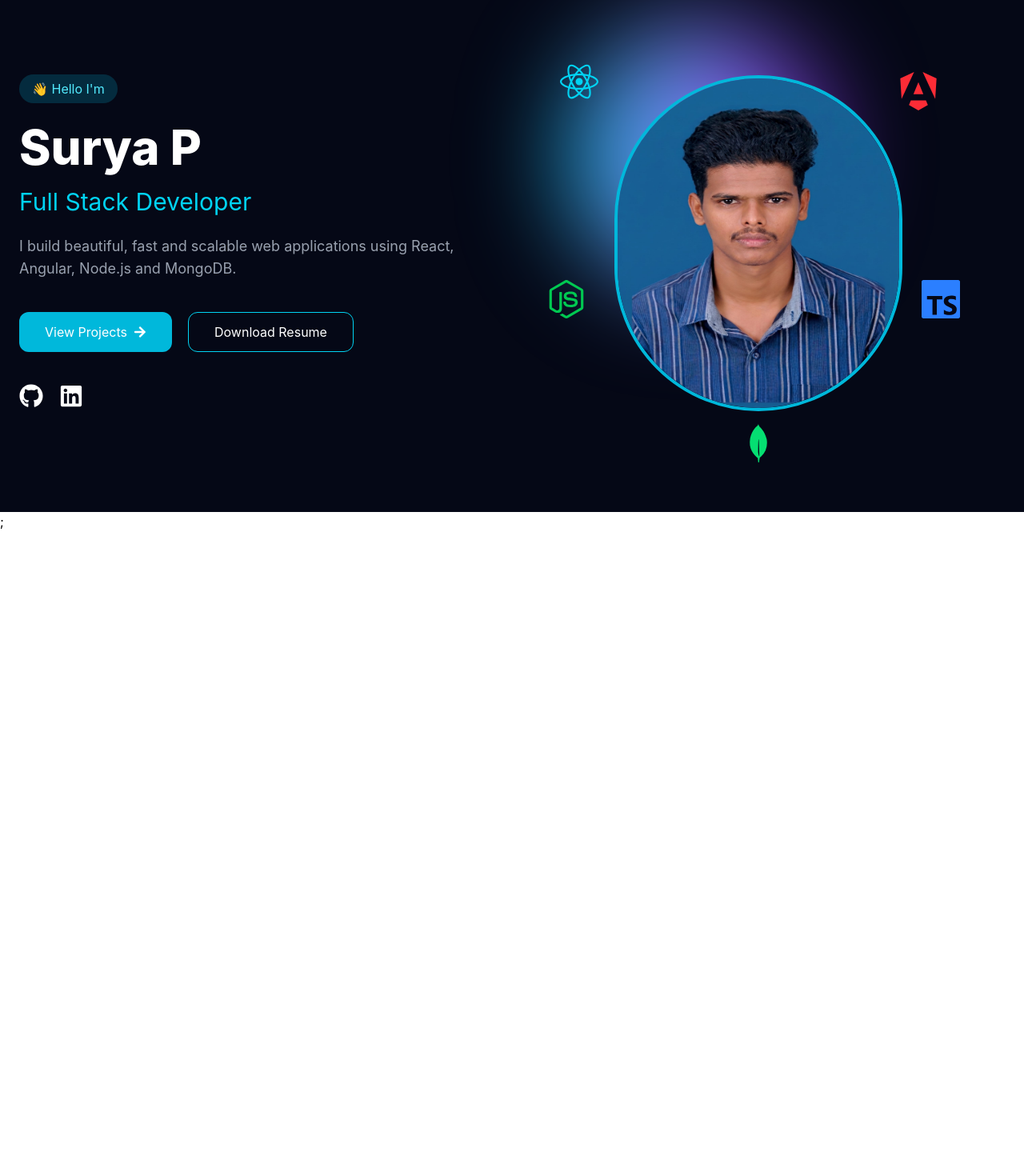
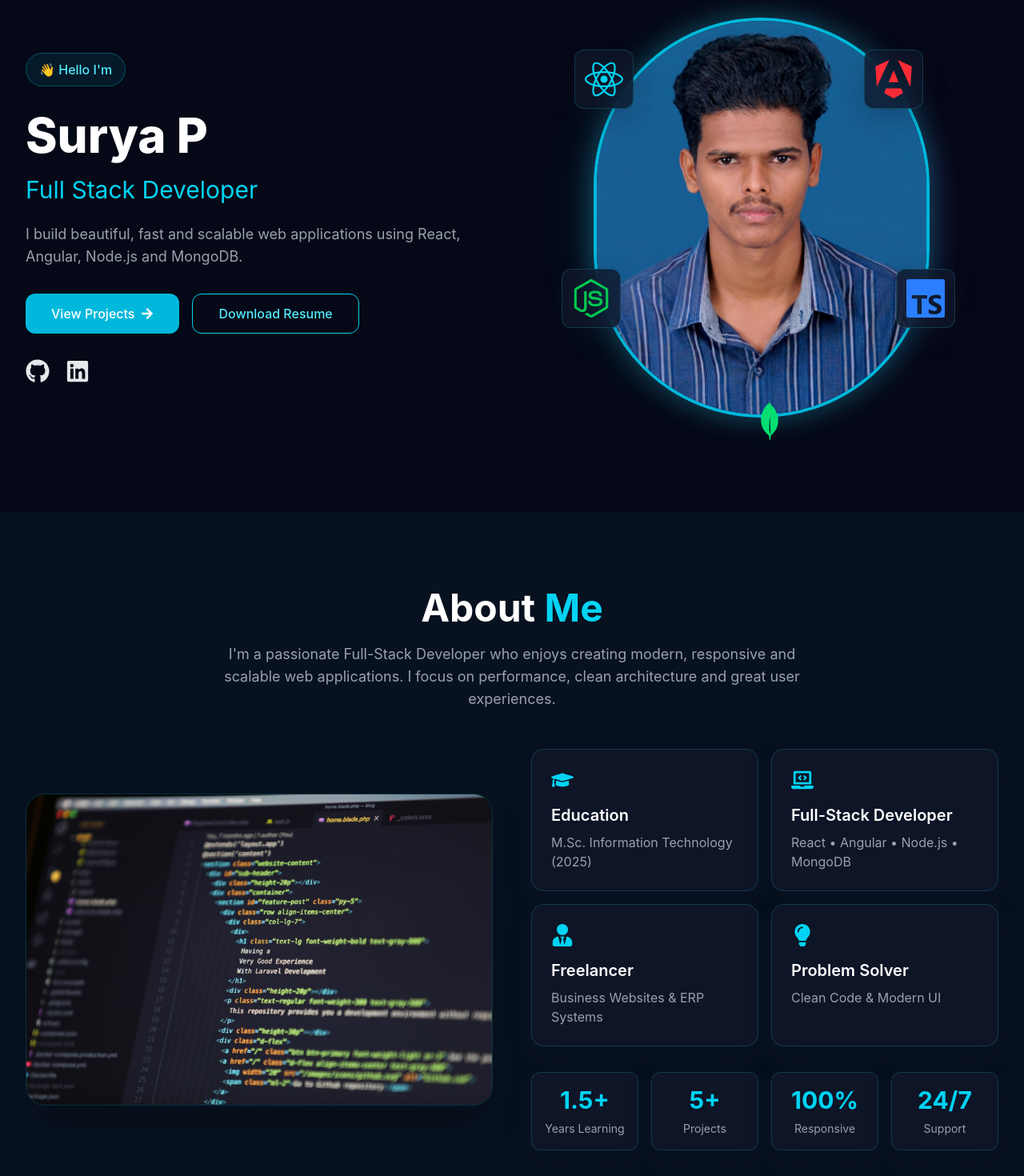
Before and after one commit to surya-jsdev/Portfolio, a React (Vite) app in the folder Portfolio/: page / in a window 1280 px wide. Shown: the part 160-1630 px from the top of the page at 80% size. Before the commit the page ends 824 px from the top, so only its background shows below. Built offline with nearby package versions, Linux system fonts and the light colour scheme.

Commit message:
About Page Created

```diff
--- a/Portfolio/src/App.css
+++ b/Portfolio/src/App.css
@@ -1,184 +1,52 @@
-.counter {
-  font-size: 16px;
-  padding: 5px 10px;
-  border-radius: 5px;
-  color: var(--accent);
-  background: var(--accent-bg);
-  border: 2px solid transparent;
-  transition: border-color 0.3s;
-  margin-bottom: 24px;
+:root {
+  font-family: Inter, system-ui, -apple-system, BlinkMacSystemFont, "Segoe UI", sans-serif;
+  line-height: 1.5;
+  font-weight: 400;
+  color: rgba(255, 255, 255, 0.9);
+  background: #050816;
+  font-synthesis: none;
+  text-rendering: optimizeLegibility;
+  -webkit-font-smoothing: antialiased;
+  -moz-osx-font-smoothing: grayscale;
+}
 
-  &:hover {
-    border-color: var(--accent-border);
+html {
+  scroll-behavior: smooth;
+}
+
+body {
+  margin: 0;
+  min-width: 320px;
+  background: #050816;
+}
+
+* {
+  box-sizing: border-box;
+}
+
+img {
+  display: block;
+  max-width: 100%;
+}
+
+#root {
+  min-height: 100vh;
+}
+
+.glass {
+  background: rgba(15, 23, 42, 0.8);
+  border: 1px solid rgba(34, 211, 238, 0.2);
+  box-shadow: 0 12px 30px rgba(15, 23, 42, 0.25);
+  backdrop-filter: blur(12px);
+  -webkit-backdrop-filter: blur(12px);
+}
+
+@media (max-width: 640px) {
+  html {
+    font-size: 15px;
   }
-  &:focus-visible {
-    outline: 2px solid var(--accent);
-    outline-offset: 2px;
+
+  body {
+    overflow-x: hidden;
   }
 }
-
-.hero {
-  position: relative;
-
-  .base,
-  .framework,
-  .vite {
-    inset-inline: 0;
-    margin: 0 auto;
-  }
-
-  .base {
-    width: 170px;
-    position: relative;
-    z-index: 0;
-  }
-
-  .framework,
-  .vite {
-    position: absolute;
-  }
-
-  .framework {
-    z-index: 1;
-    top: 34px;
-    height: 28px;
-    transform: perspective(2000px) rotateZ(300deg) rotateX(44deg) rotateY(39deg)
-      scale(1.4);
-  }
-
-  .vite {
-    z-index: 0;
-    top: 107px;
-    height: 26px;
-    width: auto;
-    transform: perspective(2000px) rotateZ(300deg) rotateX(40deg) rotateY(39deg)
-      scale(0.8);
-  }
-}
-
-#center {
-  display: flex;
-  flex-direction: column;
-  gap: 25px;
-  place-content: center;
-  place-items: center;
-  flex-grow: 1;
-
-  @media (max-width: 1024px) {
-    padding: 32px 20px 24px;
-    gap: 18px;
-  }
-}
-
-#next-steps {
-  display: flex;
-  border-top: 1px solid var(--border);
-  text-align: left;
-
-  & > div {
-    flex: 1 1 0;
-    padding: 32px;
-    @media (max-width: 1024px) {
-      padding: 24px 20px;
-    }
-  }
-
-  .icon {
-    margin-bottom: 16px;
-    width: 22px;
-    height: 22px;
-  }
-
-  @media (max-width: 1024px) {
-    flex-direction: column;
-    text-align: center;
-  }
-}
-
-#docs {
-  border-right: 1px solid var(--border);
-
-  @media (max-width: 1024px) {
-    border-right: none;
-    border-bottom: 1px solid var(--border);
-  }
-}
-
-#next-steps ul {
-  list-style: none;
-  padding: 0;
-  display: flex;
-  gap: 8px;
-  margin: 32px 0 0;
-
-  .logo {
-    height: 18px;
-  }
-
-  a {
-    color: var(--text-h);
-    font-size: 16px;
-    border-radius: 6px;
-    background: var(--social-bg);
-    display: flex;
-    padding: 6px 12px;
-    align-items: center;
-    gap: 8px;
-    text-decoration: none;
-    transition: box-shadow 0.3s;
-
-    &:hover {
-      box-shadow: var(--shadow);
-    }
-    .button-icon {
-      height: 18px;
-      width: 18px;
-    }
-  }
-
-  @media (max-width: 1024px) {
-    margin-top: 20px;
-    flex-wrap: wrap;
-    justify-content: center;
-
-    li {
-      flex: 1 1 calc(50% - 8px);
-    }
-
-    a {
-      width: 100%;
-      justify-content: center;
-      box-sizing: border-box;
-    }
-  }
-}
-
-#spacer {
-  height: 88px;
-  border-top: 1px solid var(--border);
-  @media (max-width: 1024px) {
-    height: 48px;
-  }
-}
-
-.ticks {
-  position: relative;
-  width: 100%;
-
-  &::before,
-  &::after {
-    content: '';
-    position: absolute;
-    top: -4.5px;
-    border: 5px solid transparent;
-  }
-
-  &::before {
-    left: 0;
-    border-left-color: var(--border);
-  }
-  &::after {
-    right: 0;
-    border-right-color: var(--border);
-  }
-}
--- a/Portfolio/src/App.jsx
+++ b/Portfolio/src/App.jsx
@@ -5,7 +5,8 @@ import Home from './Pages/Home';
 function App() {
   return (
     <>
-    <Home />;
+      <Home />;
+
     </>
   )
 }
--- a/Portfolio/src/Pages/About.tsx
+++ b/Portfolio/src/Pages/About.tsx
@@ -0,0 +1,138 @@
+import { motion } from "framer-motion";
+import {
+    FaGraduationCap,
+    FaLaptopCode,
+    FaUserTie,
+    FaLightbulb,
+} from "react-icons/fa";
+
+const CodingImage = new URL("../assets/Coding_Img.jpg", import.meta.url).href;
+
+const cards = [
+    {
+        icon: <FaGraduationCap size={28} />,
+        title: "Education",
+        desc: "M.Sc. Information Technology (2025)",
+    },
+    {
+        icon: <FaLaptopCode size={28} />,
+        title: "Full-Stack Developer",
+        desc: "React • Angular • Node.js • MongoDB",
+    },
+    {
+        icon: <FaUserTie size={28} />,
+        title: "Freelancer",
+        desc: "Business Websites & ERP Systems",
+    },
+    {
+        icon: <FaLightbulb size={28} />,
+        title: "Problem Solver",
+        desc: "Clean Code & Modern UI",
+    },
+];
+
+export default function About() {
+    return (
+        <section id="about" className="bg-[#08111F] py-20 text-white sm:py-24">
+            <div className="mx-auto max-w-7xl px-4 sm:px-6 lg:px-8">
+                <motion.div
+                    initial={{ opacity: 0, y: 40 }}
+                    whileInView={{ opacity: 1, y: 0 }}
+                    transition={{ duration: 0.8 }}
+                    viewport={{ once: true }}
+                    className="text-center"
+                >
+                    <h2 className="text-3xl font-bold sm:text-4xl lg:text-5xl">
+                        About <span className="text-cyan-400">Me</span>
+                    </h2>
+
+                    <p className="mx-auto mt-5 max-w-3xl text-sm leading-7 text-gray-400 sm:text-base lg:text-lg">
+                        I'm a passionate Full-Stack Developer who enjoys creating modern,
+                        responsive and scalable web applications. I focus on performance,
+                        clean architecture and great user experiences.
+                    </p>
+                </motion.div>
+
+                <div className="mt-12 grid gap-10 lg:grid-cols-2 lg:items-center lg:gap-12">
+                    <motion.div
+                        initial={{ opacity: 0, x: -80 }}
+                        whileInView={{ opacity: 1, x: 0 }}
+                        transition={{ duration: 0.8 }}
+                        viewport={{ once: true }}
+                        className="flex justify-center"
+                    >
+                        <img
+                            src={CodingImage}
+                            alt="coding"
+                            className="w-full max-w-md rounded-3xl border border-cyan-500/20 object-cover shadow-2xl sm:max-w-lg"
+                        />
+                    </motion.div>
+
+                    <motion.div
+                        initial={{ opacity: 0, x: 80 }}
+                        whileInView={{ opacity: 1, x: 0 }}
+                        transition={{ duration: 0.8 }}
+                        viewport={{ once: true }}
+                    >
+                        <div className="grid gap-4 sm:grid-cols-2">
+                            {cards.map((item, index) => (
+                                <div
+                                    key={index}
+                                    className="glass rounded-2xl p-5 transition duration-300 hover:scale-[1.02] sm:p-6"
+                                >
+                                    <div className="text-cyan-400">{item.icon}</div>
+
+                                    <h3 className="mt-4 text-lg font-semibold sm:text-xl">
+                                        {item.title}
+                                    </h3>
+
+                                    <p className="mt-2 text-sm text-gray-400 sm:text-base">
+                                        {item.desc}
+                                    </p>
+                                </div>
+                            ))}
+                        </div>
+
+                        <div className="mt-8 grid grid-cols-2 gap-4 sm:grid-cols-4">
+                            <div className="glass rounded-xl p-4 text-center">
+                                <h3 className="text-2xl font-bold text-cyan-400 sm:text-3xl">
+                                    1.5+
+                                </h3>
+                                <p className="mt-2 text-xs text-gray-400 sm:text-sm">
+                                    Years Learning
+                                </p>
+                            </div>
+
+                            <div className="glass rounded-xl p-4 text-center">
+                                <h3 className="text-2xl font-bold text-cyan-400 sm:text-3xl">
+                                    5+
+                                </h3>
+                                <p className="mt-2 text-xs text-gray-400 sm:text-sm">
+                                    Projects
+                                </p>
+                            </div>
+
+                            <div className="glass rounded-xl p-4 text-center">
+                                <h3 className="text-2xl font-bold text-cyan-400 sm:text-3xl">
+                                    100%
+                                </h3>
+                                <p className="mt-2 text-xs text-gray-400 sm:text-sm">
+                                    Responsive
+                                </p>
+                            </div>
+
+                            <div className="glass rounded-xl p-4 text-center">
+                                <h3 className="text-2xl font-bold text-cyan-400 sm:text-3xl">
+                                    24/7
+                                </h3>
+                                <p className="mt-2 text-xs text-gray-400 sm:text-sm">
+                                    Support
+                                </p>
+                            </div>
+                        </div>
+                    </motion.div>
+                </div>
+            </div>
+        </section>
+    );
+}
--- a/Portfolio/src/Pages/Home.tsx
+++ b/Portfolio/src/Pages/Home.tsx
@@ -7,137 +7,115 @@ import {
     SiMongodb,
 } from "react-icons/si";
 import { motion } from "framer-motion";
-import profileImage from "../assets/Img_01.jpg";
+import About from "./About";
+
+const profileImage = new URL("../assets/Img_01.jpg", import.meta.url).href;
 
 export default function Home() {
     return (
         <div className="min-h-screen bg-[#050816] text-white">
-
-            {/* Navbar */}
-            <nav className="fixed top-0 left-0 w-full bg-[#050816]/80 backdrop-blur-lg z-50 border-b border-gray-800">
-                <div className="max-w-7xl mx-auto flex justify-between items-center p-5">
-
-                    <h1 className="text-2xl font-bold text-cyan-400">
+            <nav className="fixed top-0 left-0 z-50 w-full border-b border-gray-800/80 bg-[#050816]/80 backdrop-blur-lg">
+                <div className="mx-auto flex max-w-7xl items-center justify-between gap-3 px-4 py-4 sm:px-6 lg:px-8">
+                    <h1 className="text-xl font-bold text-cyan-400 sm:text-2xl">
                         {"</> Surya P"}
                     </h1>
 
-                    <ul className="hidden md:flex gap-8">
-                        <li><a href="#home" className="hover:text-cyan-400">Home</a></li>
-                        <li><a href="#about" className="hover:text-cyan-400">About</a></li>
-                        <li><a href="#projects" className="hover:text-cyan-400">Projects</a></li>
-                        <li><a href="#contact" className="hover:text-cyan-400">Contact</a></li>
+                    <ul className="flex items-center gap-3 overflow-x-auto text-sm text-gray-300 sm:gap-6 md:text-base">
+                        <li><a href="#home" className="transition hover:text-cyan-400">Home</a></li>
+                        <li><a href="#about" className="transition hover:text-cyan-400">About</a></li>
+                        <li><a href="#projects" className="transition hover:text-cyan-400">Projects</a></li>
+                        <li><a href="#contact" className="transition hover:text-cyan-400">Contact</a></li>
                     </ul>
-
-                    {/* <button className="bg-cyan-500 px-5 py-2 rounded-full hover:bg-cyan-600">
-                        Hire Me
-                    </button> */}
-
                 </div>
             </nav>
 
-            {/* Hero Section */}
-
             <section
                 id="home"
-                className="max-w-7xl mx-auto min-h-screen flex flex-col md:flex-row items-center justify-between px-6 pt-32"
+                className="mx-auto flex min-h-screen max-w-7xl flex-col items-center justify-center gap-12 px-4 pb-16 pt-28 sm:px-6 lg:flex-row lg:items-center lg:justify-between lg:gap-8 lg:px-8 lg:pt-32"
             >
-
                 <motion.div
                     initial={{ opacity: 0, x: -80 }}
                     animate={{ opacity: 1, x: 0 }}
-                    transition={{ duration: .8 }}
-                    className="flex-1"
+                    transition={{ duration: 0.8 }}
+                    className="w-full text-center lg:w-1/2 lg:text-left"
                 >
-
-                    <span className="bg-cyan-500/20 text-cyan-300 px-4 py-2 rounded-full">
+                    <span className="inline-block rounded-full border border-cyan-400/30 bg-cyan-500/10 px-4 py-2 text-sm font-medium text-cyan-300 sm:text-base">
                         👋 Hello I'm
                     </span>
 
-                    <h1 className="text-6xl font-extrabold mt-6 leading-tight">
+                    <h1 className="mt-6 text-4xl font-extrabold leading-tight sm:text-5xl lg:text-6xl">
                         Surya P
                     </h1>
 
-                    <h2 className="text-3xl mt-3 text-cyan-400">
+                    <h2 className="mt-3 text-2xl text-cyan-400 sm:text-3xl">
                         Full Stack Developer
                     </h2>
 
-                    <p className="mt-6 text-gray-400 text-lg max-w-xl">
-                        I build beautiful, fast and scalable web applications
-                        using React, Angular, Node.js and MongoDB.
+                    <p className="mx-auto mt-6 max-w-xl text-base text-gray-400 sm:text-lg lg:mx-0">
+                        I build beautiful, fast and scalable web applications using React,
+                        Angular, Node.js and MongoDB.
                     </p>
 
-                    <div className="flex gap-5 mt-10">
-
-                        <button className="bg-cyan-500 px-8 py-3 rounded-xl flex items-center gap-2 hover:bg-cyan-600">
+                    <div className="mt-8 flex flex-col gap-4 sm:flex-row sm:justify-center lg:justify-start">
+                        <button className="flex items-center justify-center gap-2 rounded-xl bg-cyan-500 px-6 py-3 font-medium text-white transition hover:bg-cyan-600 sm:px-8">
                             View Projects
                             <FaArrowRight />
                         </button>
 
-                        <button className="border border-cyan-400 px-8 py-3 rounded-xl hover:bg-cyan-500/10">
+                        <button className="rounded-xl border border-cyan-400 px-6 py-3 font-medium text-cyan-300 transition hover:bg-cyan-500/10 sm:px-8">
                             Download Resume
                         </button>
-
                     </div>
 
-                    <div className="flex gap-5 text-3xl mt-10">
-
-                        <a href="#" className="hover:text-cyan-400 cursor-pointer">
+                    <div className="mt-8 flex justify-center gap-5 text-2xl text-gray-200 sm:text-3xl lg:justify-start">
+                        <a href="#" className="transition hover:text-cyan-400" aria-label="GitHub">
                             <FaGithub />
                         </a>
-
-                        <a href="#" className="hover:text-cyan-400 cursor-pointer">
+                        <a href="#" className="transition hover:text-cyan-400" aria-label="LinkedIn">
                             <FaLinkedin />
                         </a>
-
                     </div>
-
                 </motion.div>
 
-                {/* Right Side */}
-
                 <motion.div
-                    initial={{ opacity: 0, scale: .7 }}
+                    initial={{ opacity: 0, scale: 0.7 }}
                     animate={{ opacity: 1, scale: 1 }}
                     transition={{ duration: 1 }}
-                    className="flex-1 flex justify-center mt-20 md:mt-0"
+                    className="relative flex w-full justify-center lg:w-1/2"
                 >
-
-                    <div className="relative">
-
-                        <div className="w-80 h-80 rounded-full bg-linear-to-r from-cyan-500 to-purple-600 blur-3xl absolute"></div>
+                    <div className="relative flex items-center justify-center">
+                        <div className="absolute h-56 w-56 rounded-full bg-gradient-to-r from-cyan-500 to-purple-600 opacity-70 blur-3xl sm:h-72 sm:w-72"></div>
 
                         <img
                             src={profileImage}
                             alt="profile"
-                            className="relative w-90 h-105 m-15 rounded-full border-4 border-cyan-500"
+                            className="relative h-64 w-64 rounded-full border-4 border-cyan-500 object-cover shadow-[0_0_35px_rgba(34,211,238,0.35)] sm:h-80 sm:w-80 lg:h-[500px] lg:w-[420px]"
                         />
 
-                        <div className="absolute -left-6 top-7 Channing the I don't know. glass p-4 rounded-xl">
-                            <SiReact className="text-5xl text-cyan-400" />
+                        <div className="glass absolute -left-2 top-8 rounded-xl p-3 sm:-left-6 sm:top-10">
+                            <SiReact className="text-3xl text-cyan-400 sm:text-5xl" />
                         </div>
 
-                        <div className="absolute right-0 top-10 glass p-4 rounded-xl">
-                            <SiAngular className="text-5xl text-red-500" />
+                        <div className="glass absolute right-0 top-10 rounded-xl p-3 sm:right-2">
+                            <SiAngular className="text-3xl text-red-500 sm:text-5xl" />
                         </div>
 
-                        <div className="absolute -left-10 bottom-40  glass p-4 rounded-xl">
-                            <SiNodedotjs className="text-5xl text-green-500" />
+                        <div className="glass absolute -left-4 bottom-24 rounded-xl p-3 sm:-left-10 sm:bottom-28">
+                            <SiNodedotjs className="text-3xl text-green-500 sm:text-5xl" />
                         </div>
 
-                        <div className="absolute -right-7 bottom-40 glass p-4  rounded-xl">
-                            <SiTypescript className="text-5xl text-blue-500" />
+                        <div className="glass absolute -right-2 bottom-24 rounded-xl p-3 sm:-right-8 sm:bottom-28">
+                            <SiTypescript className="text-3xl text-blue-500 sm:text-5xl" />
                         </div>
 
-                        <div className="absolute -bottom-5 right-50 glass p-4 rounded-xl">
-                            <SiMongodb className="text-5xl text-green-400" />
+                        <div className=" absolute bottom-2 right-30 rounded-xl p-3 sm:right-14">
+                            <SiMongodb className="text-3xl absolute right-30 text-green-400 sm:text-5xl" />
                         </div>
-
                     </div>
-
                 </motion.div>
-
             </section>
 
+            <About />
         </div>
     );
 }
```
Also changed, not shown: Portfolio/src/assets/Coding_Img.jpg (added).
